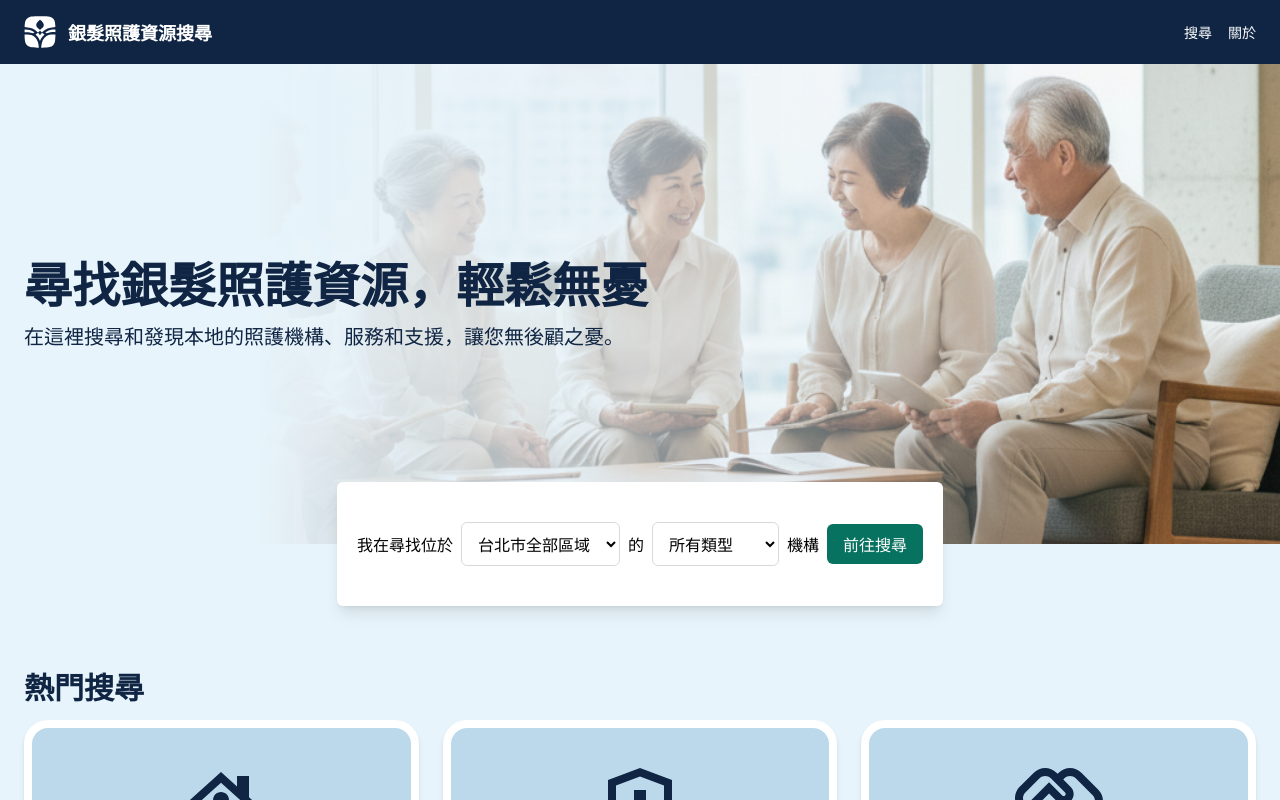
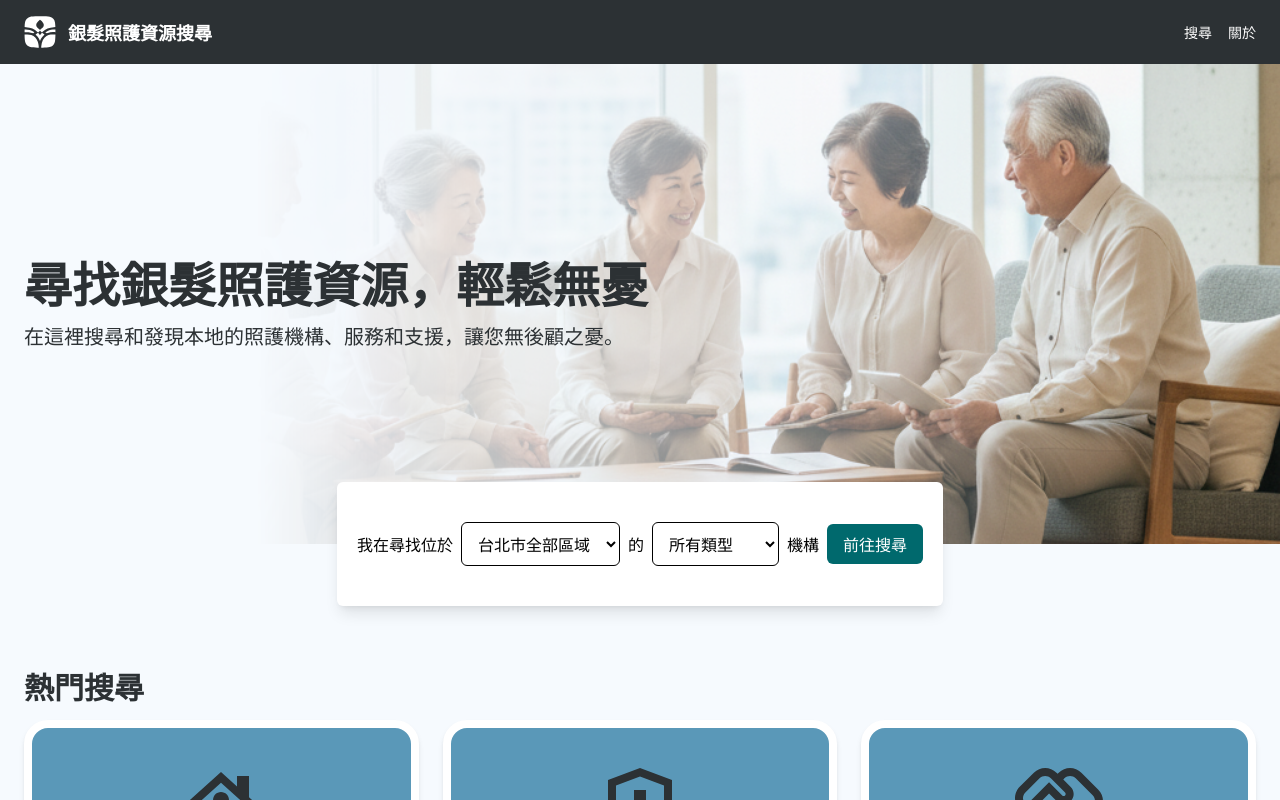
Before and after one commit to yuchun9508/eldercare-search-portal, a Next.js app: page / in a window 1280 px wide. Shown: the top 800 px of the page. Built offline with nearby package versions, Linux system fonts and the light colour scheme.

Commit message:
update theme config with new palette

```diff
--- a/app/globals.css
+++ b/app/globals.css
@@ -6,28 +6,55 @@
 
   --color-*: initial;
 
-  --color-sky-50: #e8f4fb;
-  --color-sky-100: #d8ebf7;
-  --color-sky-200: #d9e7f3;
-  --color-sky-500: #bcd9ec;
-  --color-sky-600: #7ba9dd;
-  --color-sky-950: #0f2543;
+  --color-teal-100: #bdfcff;
+  --color-teal-200: #a1f0f4;
+  --color-teal-300: #85d3d7;
+  --color-teal-400: #69b8bc;
+  --color-teal-500: #4d9da1;
+  --color-teal-600: #2f8286;
+  --color-teal-700: #00696d;
+  --color-teal-800: #004f52;
+  --color-teal-900: #003739;
 
-  --color-green-500: #65ba60;
-  --color-green-700: #087260;
+  --color-sky-100: #e2f3ff;
+  --color-sky-200: #c2e8ff;
+  --color-sky-300: #91cef1;
+  --color-sky-400: #76b3d4;
+  --color-sky-500: #5a98b8;
+  --color-sky-600: #3f7e9d;
+  --color-sky-700: #206583;
+  --color-sky-800: #004d68;
+  --color-sky-900: #003549;
 
-  --color-orange-500: #f18c4f;
+  --color-green-100: #c8ffc0;
+  --color-green-200: #94f990;
+  --color-green-300: #78dc77;
+  --color-green-400: #5dc05e;
+  --color-green-500: #41a447;
+  --color-green-600: #22892f;
+  --color-green-700: #006e1c;
+  --color-green-800: #005313;
+  --color-green-900: #00390a;
 
-  --color-gray-300: #d6dadd;
-  --color-gray-800: #4b555f;
-  --color-gray-900: #3d4040;
+  --color-neutral-50: #f6fafe;
+  --color-neutral-100: #eef4fa;
+  --color-neutral-200: #dfe3e7;
+  --color-neutral-300: #c3c7cb;
+  --color-neutral-400: #a7acb0;
+  --color-neutral-500: #8d9195;
+  --color-neutral-600: #73787b;
+  --color-neutral-700: #5a5f62;
+  --color-neutral-800: #43474b;
+  --color-neutral-900: #2c3134;
+  --color-neutral-950: #171c1f;
 
   --color-white: #ffffff;
   --color-black: #000000;
 
-  --color-primary: var(--color-sky-950);
-  --color-secondary: var(--color-green-700);
-  --color-accent: var(--color-orange-500);
+  --color-primary: var(--color-neutral-900);
+  --color-secondary: var(--color-teal-700);
+  --color-tertiary: var(--color-sky-700);
+  --color-accent: var(--color-green-600);
 }
 
 @layer components {
--- a/app/layout.tsx
+++ b/app/layout.tsx
@@ -14,7 +14,7 @@ export default function RootLayout({
   children: React.ReactNode;
 }) {
   return (
-    <html lang="en" className="font-noto-sans-tc bg-sky-50">
+    <html lang="en" className="font-noto-sans-tc bg-neutral-50">
       <body>
         <Header />
         <main>{children}</main>
```
